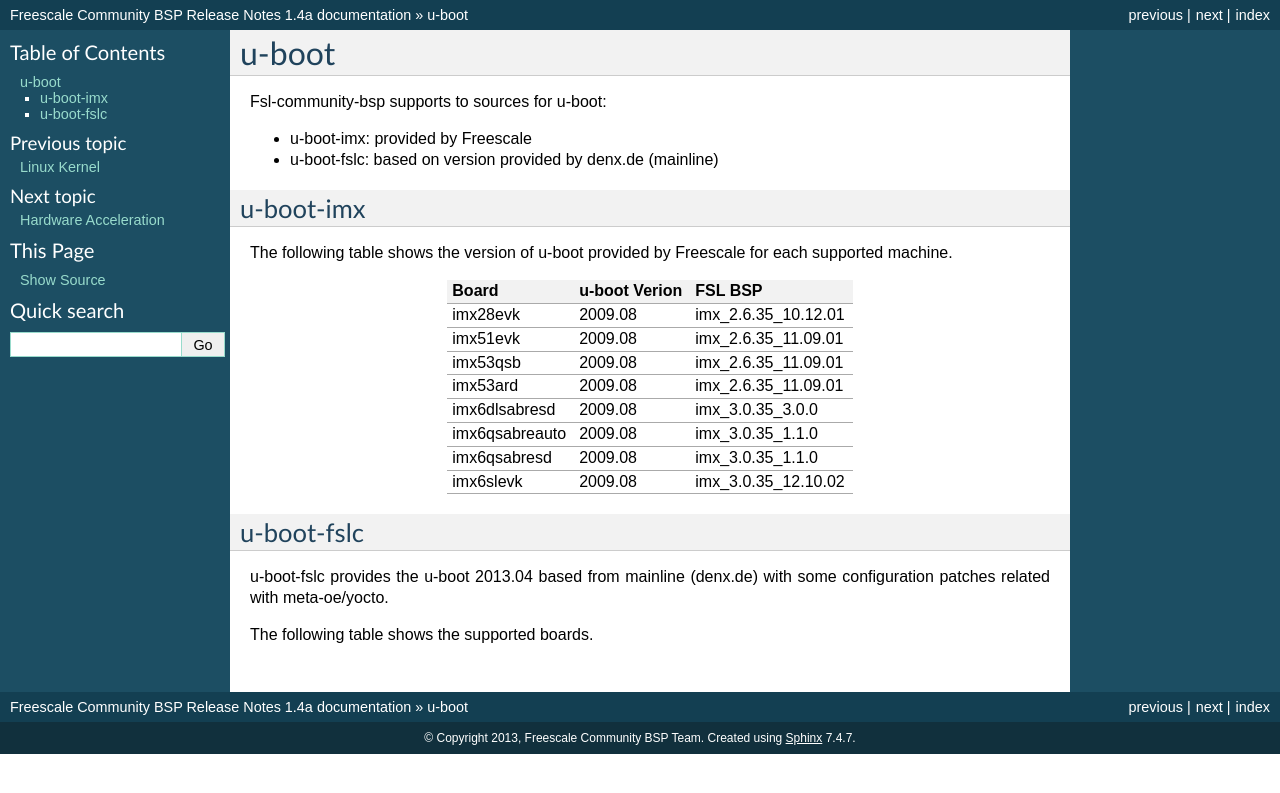
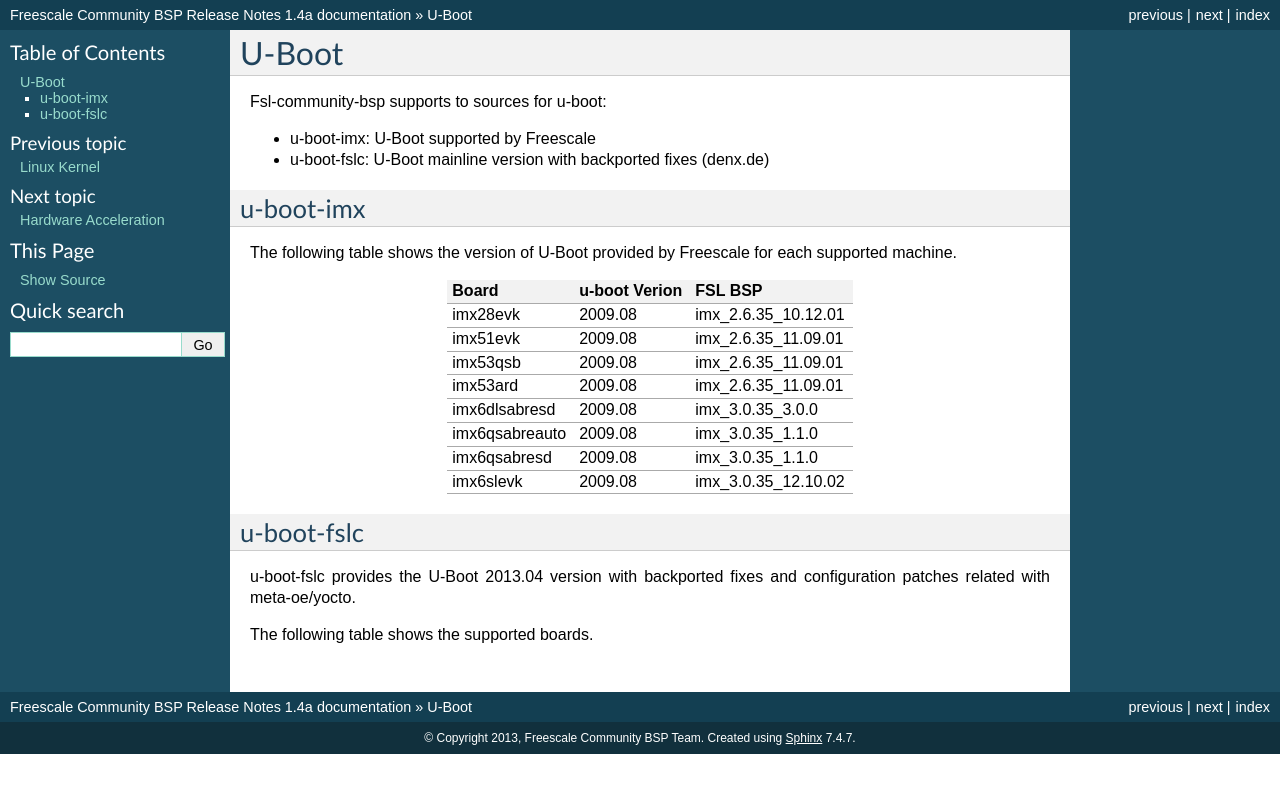
Before and after one commit to Freescale/Documentation, a Sphinx documentation site: the page built from release-notes/source/u-boot.rst, in a window 1280 px wide. Shown: the top 793 px of the page. Built offline with Sphinx 7.4.7, drawn with Linux system fonts in a browser that asks for light colours.

Commit message:
u-boot: change wording to make clear we have bugfixes in u-boot-fslc
Signed-off-by: Otavio Salvador <otavio@ossystems.com.br>

```diff
--- a/release-notes/source/u-boot.rst
+++ b/release-notes/source/u-boot.rst
@@ -1,17 +1,18 @@
-u-boot
+U-Boot
 ============
 
 Fsl-community-bsp supports to sources for u-boot:
 
 
-* u-boot-imx: provided by Freescale
-* u-boot-fslc: based on version provided by denx.de (mainline)
+* u-boot-imx: U-Boot supported by Freescale
+* u-boot-fslc: U-Boot mainline version with backported fixes (denx.de)
 
 ------------
 u-boot-imx
 ------------
-The following table shows the version of u-boot provided by
-Freescale for each supported machine.
+
+The following table shows the version of U-Boot provided by Freescale
+for each supported machine.
 
 .. include:: u-boot-imx.inc
 
@@ -19,8 +20,9 @@
 -----------
 u-boot-fslc
 -----------
-u-boot-fslc provides the u-boot 2013.04 based from mainline (denx.de)
-with some configuration patches related with meta-oe/yocto.
+
+u-boot-fslc provides the U-Boot 2013.04 version with backported fixes
+and configuration patches related with meta-oe/yocto.
 
 The following table shows the supported boards.
 
```
